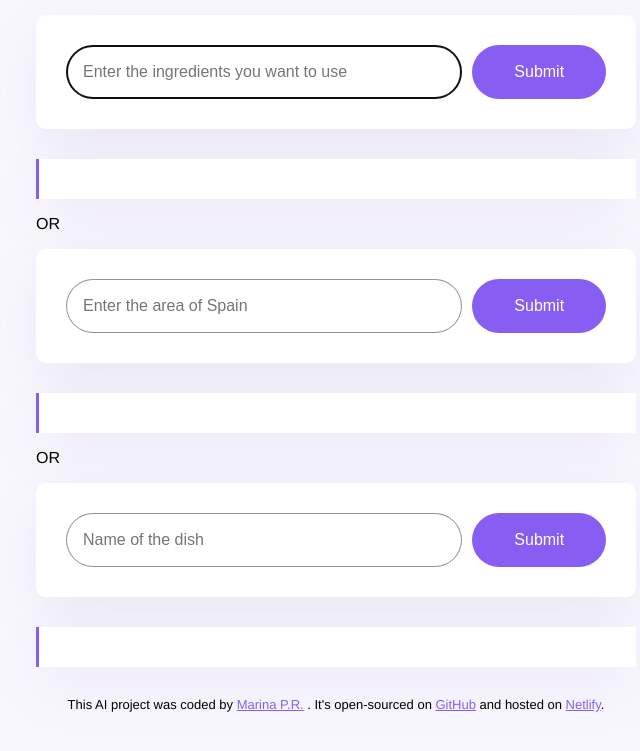
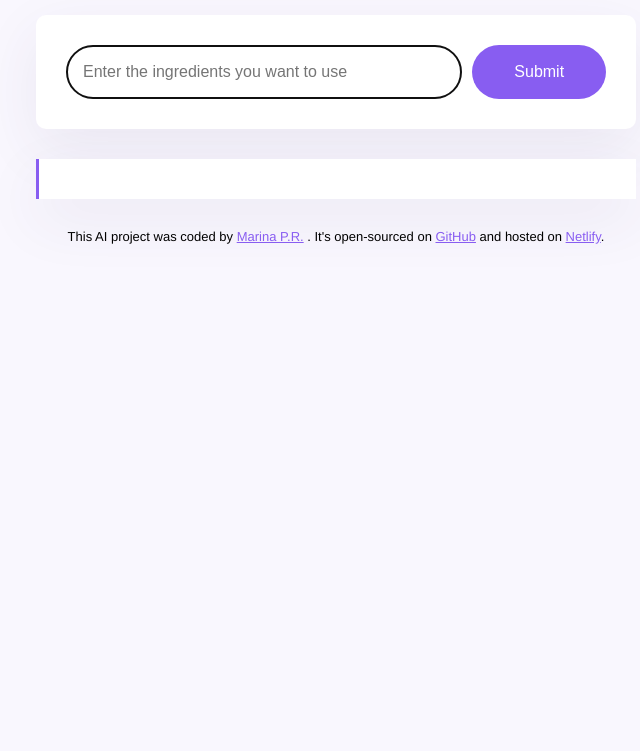
Before and after one commit to MarinaPerezR/spanish-recipes-generator, a plain HTML site: page index.html in a window 1280 px wide. Shown: the part 189-940 px from the top of the page, without its empty margins (304-944 px from the left). After the commit the page ends 800 px from the top, so only its background shows below. Drawn offline with nearby package versions, Linux system fonts and the light colour scheme.

Commit message:
Changed the HTML structure

```diff
--- a/index.html
+++ b/index.html
@@ -30,38 +30,6 @@
         </form>
 
         <div id="recipe"></div>
-
-        <p>OR</p>
-
-        <form>
-          <input
-            type="text"
-            placeholder="Enter the area of Spain"
-            autofocus
-            required
-            autocomplete="off"
-            class="area-name"
-          />
-          <input type="submit" class="submit-button" />
-        </form>
-
-        <div id="recipe"></div>
-
-        <p>OR</p>
-
-        <form>
-          <input
-            type="text"
-            placeholder="Name of the dish"
-            autofocus
-            required
-            autocomplete="off"
-            class="dish-name"
-          />
-          <input type="submit" class="submit-button" />
-        </form>
-
-        <div id="recipe"></div>
       </main>
 
       <footer>
```
